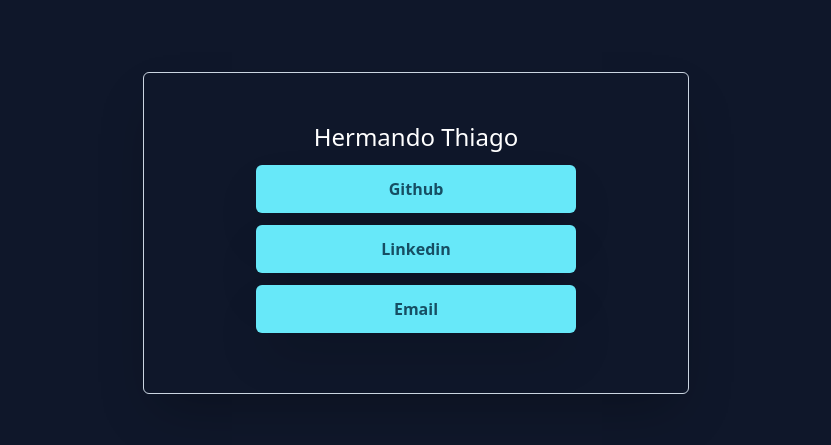
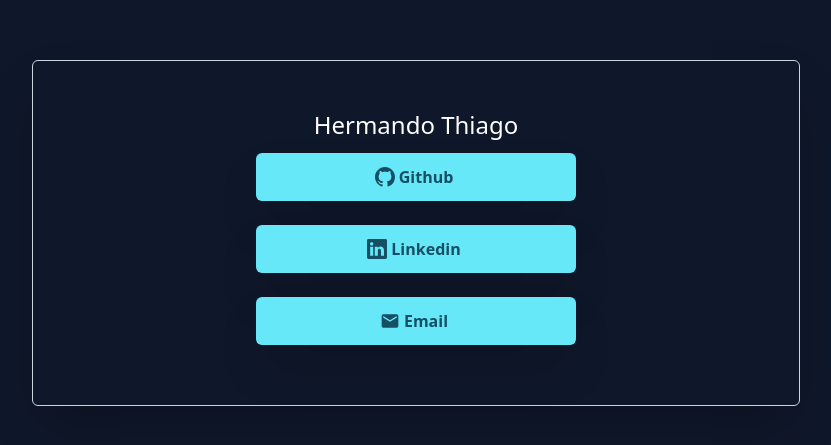
Before and after one commit to HermandoThiago/linktree-nextjs-tailwind, a Next.js app: page / in a window 1280 px wide. Shown: the part 167-612 px from the top of the page, without its empty margins (224-1055 px from the left). Built offline with nearby package versions, Linux system fonts and the light colour scheme.

Commit message:
style: icon in button

```diff
--- a/package.json
+++ b/package.json
@@ -18,6 +18,7 @@
     "next": "13.0.7",
     "react": "18.2.0",
     "react-dom": "18.2.0",
+    "react-icons": "^4.7.1",
     "typescript": "4.9.4"
   },
   "devDependencies": {
--- a/src/components/Button/Button.tsx
+++ b/src/components/Button/Button.tsx
@@ -4,17 +4,18 @@
 interface IPropsButton {
     children: ReactNode
     link: string
+    icon?: ReactNode
 }
 
-export function Button({ children, link }: IPropsButton){
+export function Button({ children, link, icon }: IPropsButton){
     return (
         <button
             className="
-                bg-cyan-300 font-bold text-cyan-900 text-center w-80 block rounded-md py-3 hover:scale-110 duration-150
+                bg-cyan-300 font-bold text-cyan-900 w-80 rounded-md py-3 hover:scale-110 duration-150
                 hover:origin-bottom hover:rotate-3 my-3 shadow-2xl
                 ">
-            <Link href={link}>
-                {children}
+            <Link className="flex justify-center items-center" href={link}>
+               {icon} <span className="mx-1">{children}</span>
             </Link>
         </button>
     )
--- a/src/pages/index.tsx
+++ b/src/pages/index.tsx
@@ -1,4 +1,6 @@
 import { Button } from "~/components"
+import { BsGithub, BsLinkedin } from "react-icons/bs"
+import { MdEmail } from "react-icons/md"
 
 export default function Home() {
   return (
@@ -8,13 +10,22 @@
             Hermando Thiago
           </p>
           <div>
-            <Button link="https://github.com/HermandoThiago">
+            <Button
+              link="https://github.com/HermandoThiago"
+              icon={<BsGithub size={20}/>}
+            >
               Github
             </Button>
-            <Button link="https://www.linkedin.com/in/hermando-thiago/">
+            <Button
+              link="https://www.linkedin.com/in/hermando-thiago/"
+              icon={<BsLinkedin size={20} />}
+            >
               Linkedin
             </Button>
-            <Button link="">
+            <Button
+              link=""
+              icon={<MdEmail size={20} />}
+            >
               Email
             </Button>
           </div>
```
Also changed, not shown: 1 other file (tests, documents, lock files or other folders).
